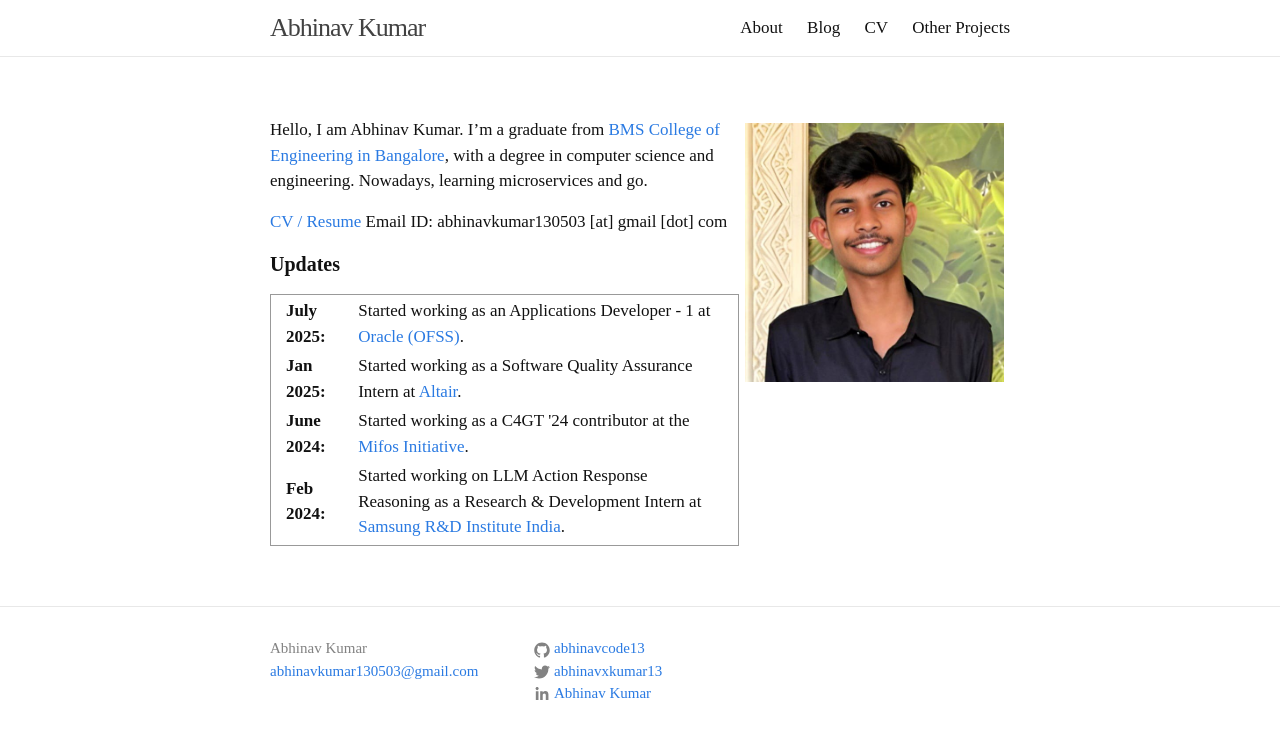
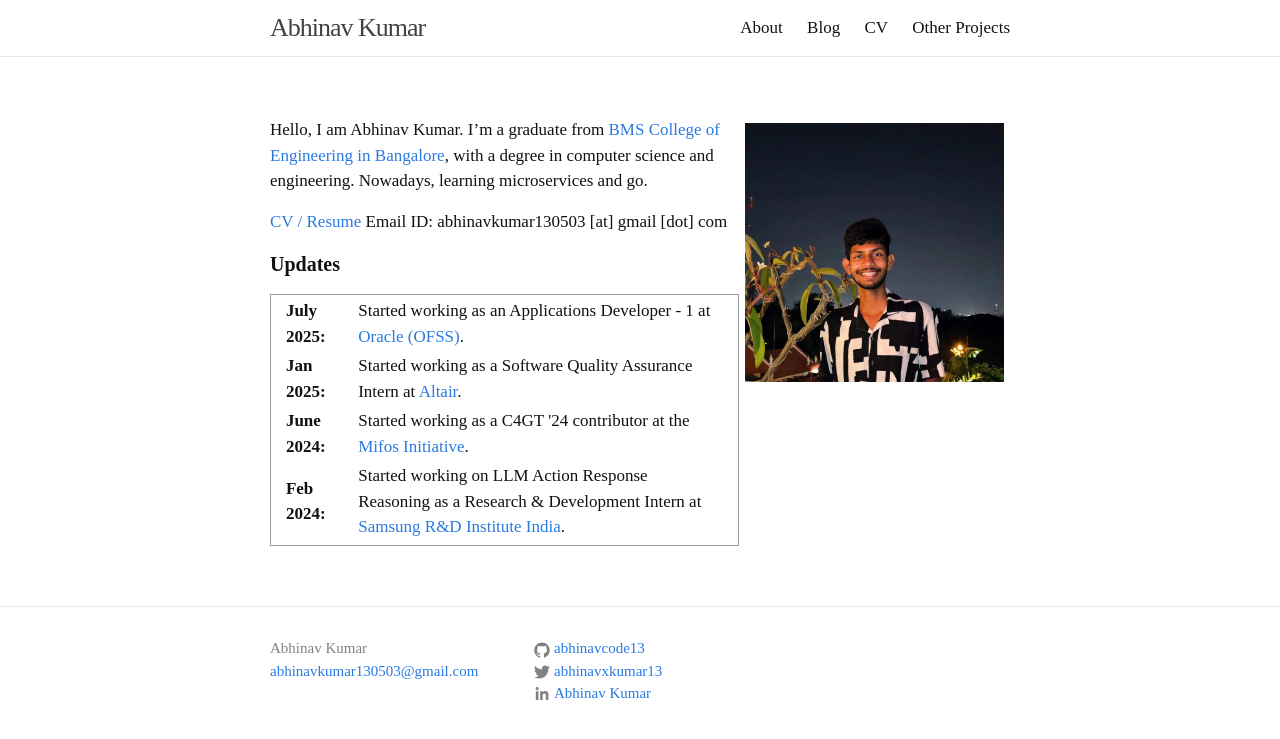
Before and after one commit to Abhinavcode13/abhinavcode13.github.io, a Jekyll site: the page built from index.md, in a window 1280 px wide. Shown: the top 739 px of the page. Built offline with Jekyll 4.4.1, drawn with Linux system fonts in a browser that asks for light colours; comment, search, counter and statistics services are not loaded.

Commit message:
fix image

```diff
--- a/index.md
+++ b/index.md
@@ -4,7 +4,7 @@ layout: page
 
 {% include JB/setup %}
 
-<img style="float: right; width: 35%; padding: 6px;" src="/assets/profile.jpg">
+<img style="float: right; width: 35%; padding: 6px;" src=" {{ site.url }}/assets/profile.jpg">
 
 Hello, I am Abhinav Kumar. I'm a graduate from [BMS College of Engineering in Bangalore](https://www.bmsce.ac.in/), with a degree in computer science and engineering. Nowadays, learning microservices and go.
 
```
Also changed, not shown: assets/profile.jpg.
